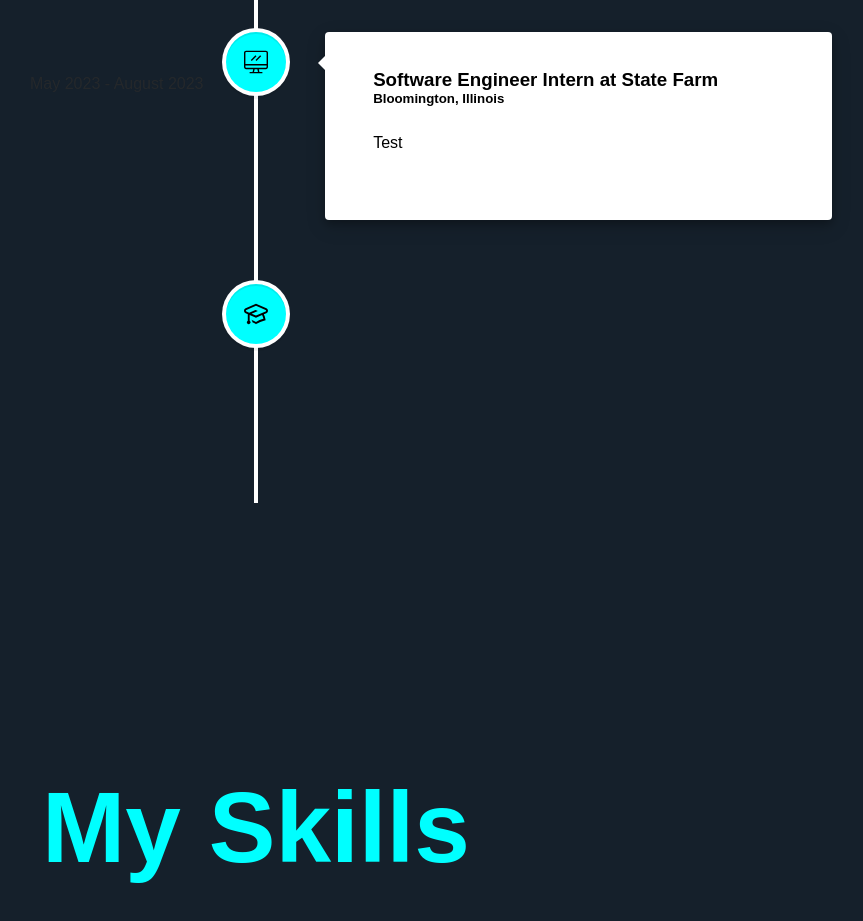
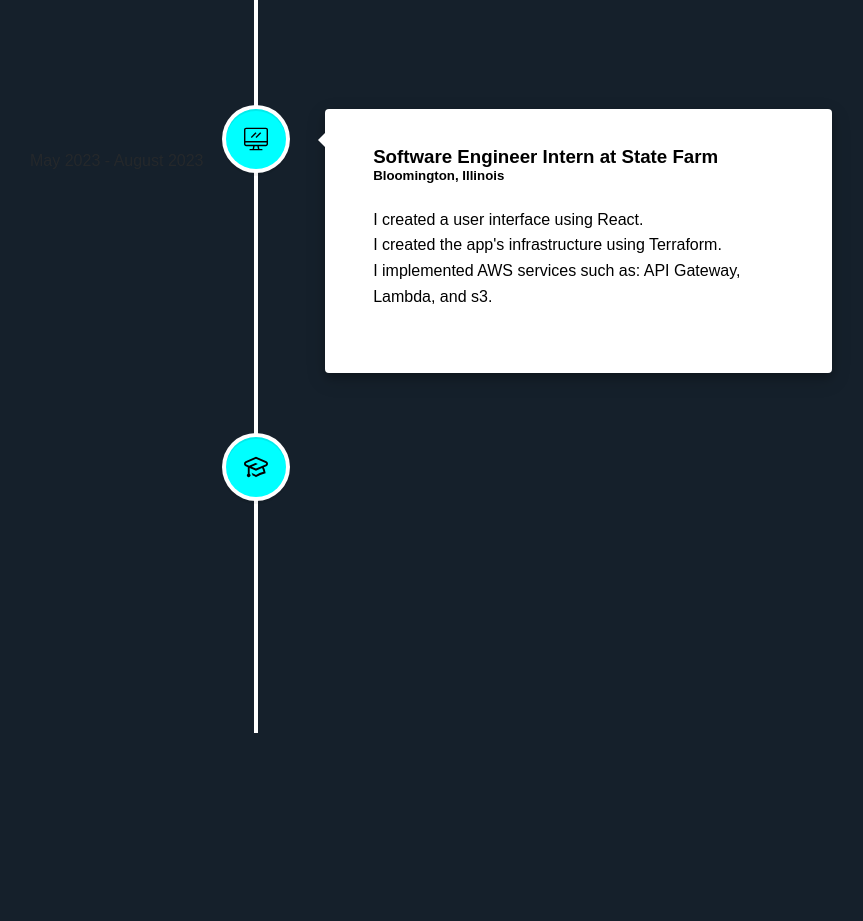
Before and after one commit to BrettWallin/react-portfolio-website, a React (Create React App) app in the folder my-app/: page / in a window 1280 px wide. Shown: the part 1300-2221 px from the top of the page, without its empty margins (384-1247 px from the left). Built offline with nearby package versions, Linux system fonts and the light colour scheme.

Commit message:
updated timeline

```diff
--- a/my-app/src/Components/About.css
+++ b/my-app/src/Components/About.css
@@ -26,10 +26,7 @@
 
 #description {
     margin: 1.5em 0 2em 0;
-}
-
-.vertical-timeline-element:last-child::after {
-    display: none;
+    white-space: pre-line;
 }
 
 @media only screen and (max-width: 1700px) {
@@ -44,7 +41,7 @@
 .skills {
     margin-left: auto;
     margin-right: auto;
-    height: 100vh;
+    height: 75vh;
     width: 100vw;
 }
 
--- a/my-app/src/Components/TimelineElements.js
+++ b/my-app/src/Components/TimelineElements.js
@@ -3,7 +3,7 @@
       id: 1,
       title: "Heartland Community College",
       location: "Normal, Illinois",
-      description: "AS Computer Science",
+      description: "AS Computer Science\nGPA: 3.6\nRelated Coursework: Computer Science 1 & 2, Discrete Structures",
       date: "August 2021 - May 2023",
       icon: "school",
     },
@@ -11,7 +11,7 @@
       id: 2,
       title: "Software Engineer Intern at State Farm",
       location: "Bloomington, Illinois",
-      description: "Test",
+      description: "I created a user interface using React.\nI created the app's infrastructure using Terraform.\nI implemented AWS services such as: API Gateway, Lambda, and s3.",
       date: "May 2023 - August 2023",
       icon: "work",
     },
@@ -19,10 +19,10 @@
       id: 3,
       title: "Illinois State University",
       location: "Normal, Illinois",
-      description: "BS Computer Science",
+      description: "BS Computer Science\nGPA:\nRelated CourseWork: Intro to Data Structures, Computer Organization",
       date: "August 2023 - May 2025",
       icon: "school",
-    },
+    }
   ];
 
   export default TimelineElements;
--- a/my-app/src/Pages/AboutMe.js
+++ b/my-app/src/Pages/AboutMe.js
@@ -20,7 +20,7 @@
     <div className="about-me">
         <div>
             <h1 className="title">My Experience</h1>
-            <VerticalTimeline className="custom-timeline">
+            <VerticalTimeline >
                 {TimelineElements.map((element) => {
                 let isWorkIcon = element.icon === "work";
 
```
